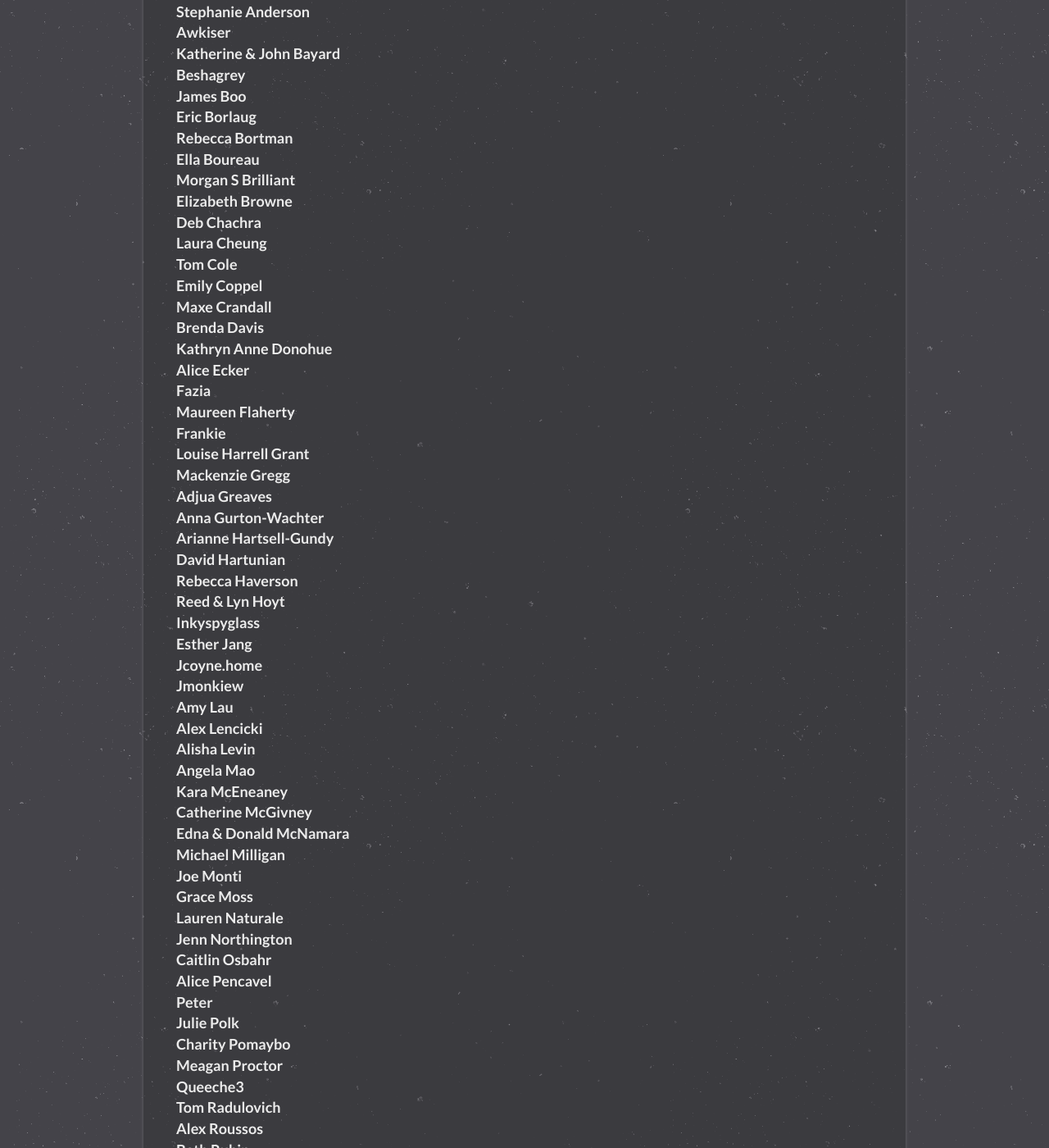
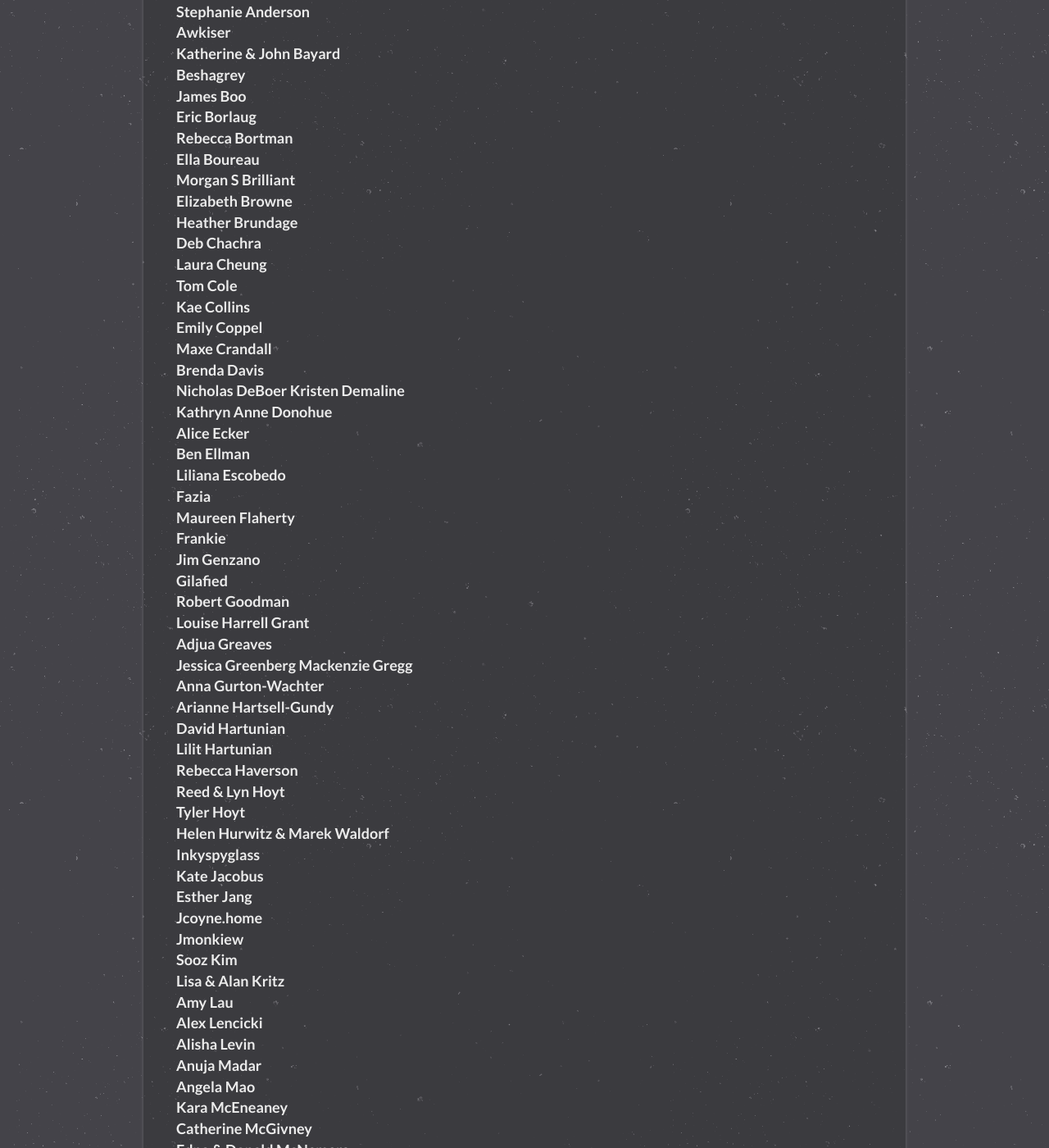
Before and after one commit to OctaviaProject/octaviaproject.github.io, a Jekyll site: the page built from donate.html, in a window 1280 px wide and 1400 px high, scrolled down 1321 px. Shown: the whole window at 82% size. Built offline with Jekyll 4.4.1, drawn with Linux system fonts in a browser that asks for light colours; some of the changed text lies outside the part shown.

Commit message:
Added donor names

```diff
--- a/donate.html
+++ b/donate.html
@@ -54,32 +54,49 @@
           Ella Boureau<br>
           Morgan S Brilliant<br>
           Elizabeth Browne<br>
+          Heather Brundage<br>
           Deb Chachra<br>
           Laura Cheung<br>
           Tom Cole<br>
+          Kae Collins<br>
           Emily Coppel<br>
           Maxe Crandall<br>
           Brenda Davis<br>
+          Nicholas DeBoer
+          Kristen Demaline<br>
           Kathryn Anne Donohue<br>
           Alice Ecker<br>
+          Ben Ellman<br>
+          Liliana Escobedo<br>
           Fazia<br>
           Maureen Flaherty<br>
           Frankie<br>
+          Jim Genzano<br>
+          Gilafied<br>
+          Robert Goodman<br>
           Louise Harrell Grant<br>
+          Adjua Greaves<br>
+          Jessica Greenberg
           Mackenzie Gregg<br>
-          Adjua Greaves<br>
           Anna Gurton-Wachter<br>
           Arianne Hartsell-Gundy<br>
           David Hartunian<br>
+          Lilit Hartunian<br>
           Rebecca Haverson<br>
           Reed & Lyn Hoyt<br>
+          Tyler Hoyt<br>
+          Helen Hurwitz & Marek Waldorf<br>
           Inkyspyglass<br>
+          Kate Jacobus<br>
           Esther Jang<br>
           Jcoyne.home<br>
           Jmonkiew<br>
+          Sooz Kim<br>
+          Lisa & Alan Kritz<br>
           Amy Lau<br>
           Alex Lencicki<br>
           Alisha Levin<br>
+          Anuja Madar<br>
           Angela Mao<br>
           Kara McEneaney<br>
           Catherine McGivney<br>
```
Also changed, not shown: other parts of donate.html (+5 -0 lines).
